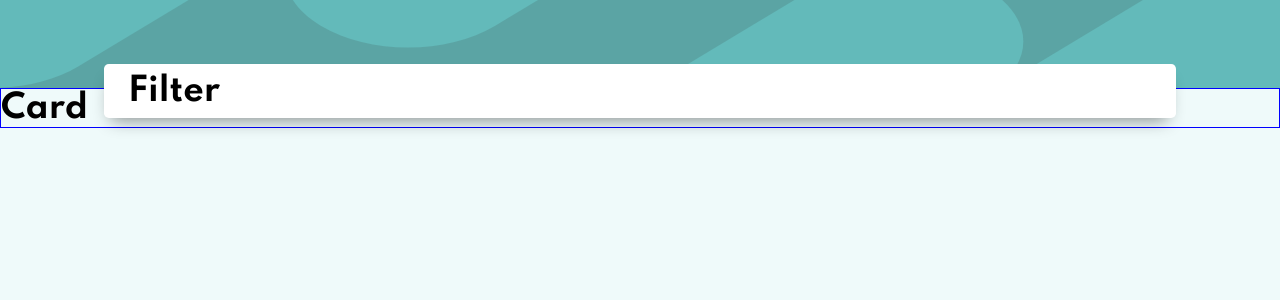
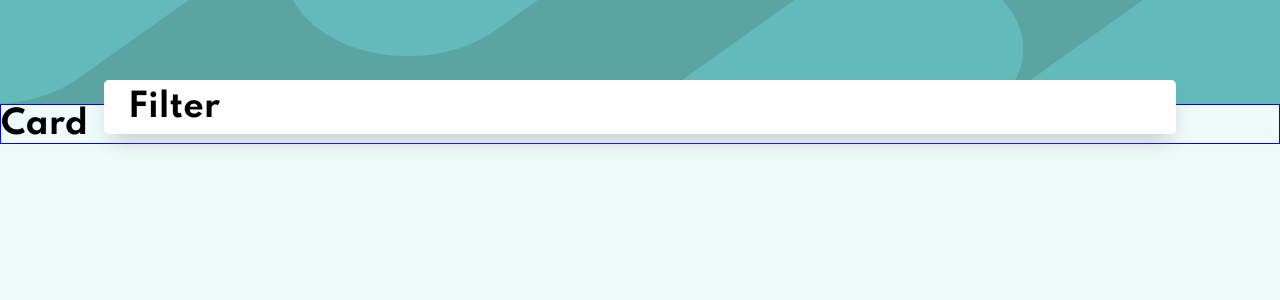
Before and after one commit to Moro-Afriyie/Job-listings-with-filtering, a React (Create React App) app in the folder job-listings-with-filtering/: page / in a window 1280 px wide. Shown: the top 300 px of the page. Built offline with nearby package versions, Linux system fonts and the light colour scheme.

Commit message:
style the filter

```diff
--- a/job-listings-with-filtering/src/App.scss
+++ b/job-listings-with-filtering/src/App.scss
@@ -13,7 +13,7 @@ body {
 .container {
   height: 100vh;
   .header {
-    height: 5.5rem;
+    height: 6.5rem;
     background-color: $DesaturatedDarkCyan;
     img {
       width: 100%;
--- a/job-listings-with-filtering/src/styles/Filter.scss
+++ b/job-listings-with-filtering/src/styles/Filter.scss
@@ -4,10 +4,11 @@
   margin: 0 auto;
   left: 0;
   right: 0;
-  top: 4rem;
+  top: 5rem;
   width: 80%;
   background-color: #ffffff;
-  box-shadow: -1px 10px 17px -8px rgba(0, 0, 0, 0.45);
+  //   box-shadow: -1px 10px 17px -8px rgba(0, 0, 0, 0.45);
+  box-shadow: 1px 12px 22px -7px #8c898978;
   border-radius: 0.3rem;
   padding: 0.5rem 1.5rem;
   display: flex;
```
